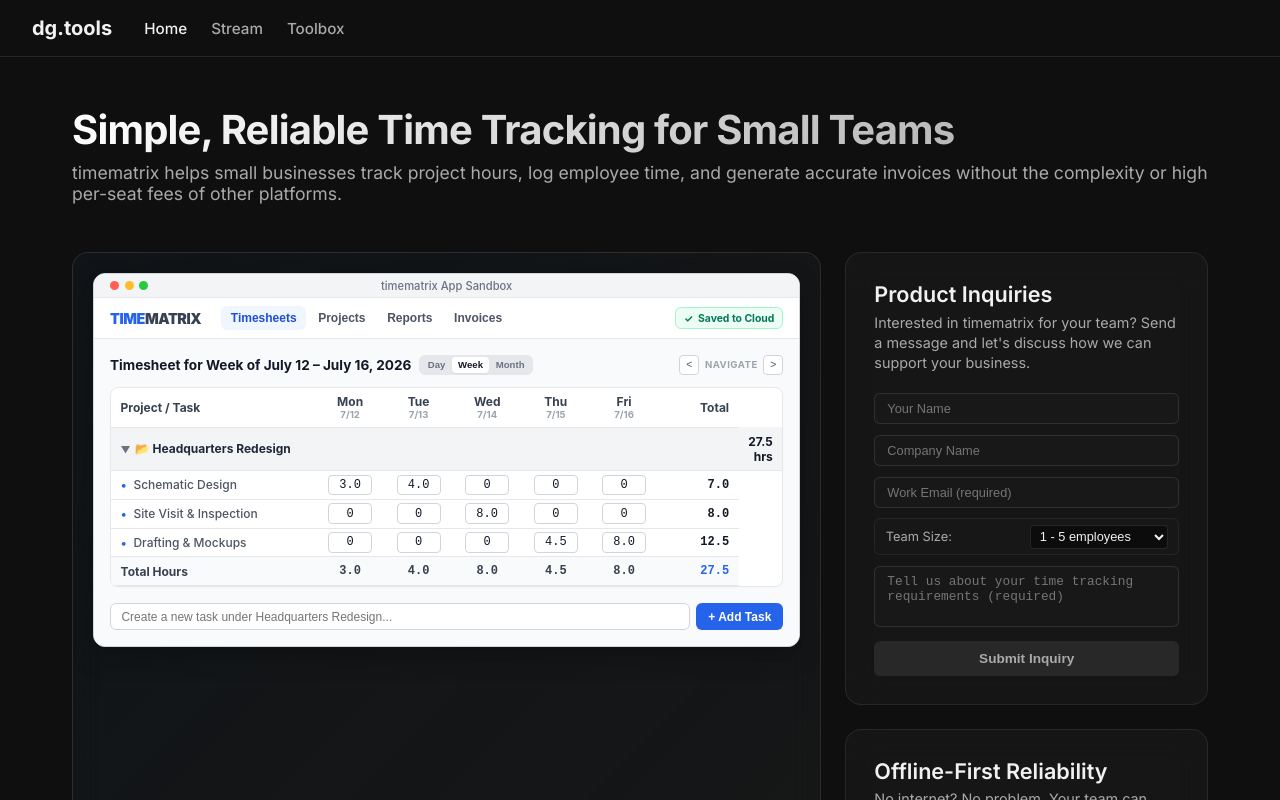
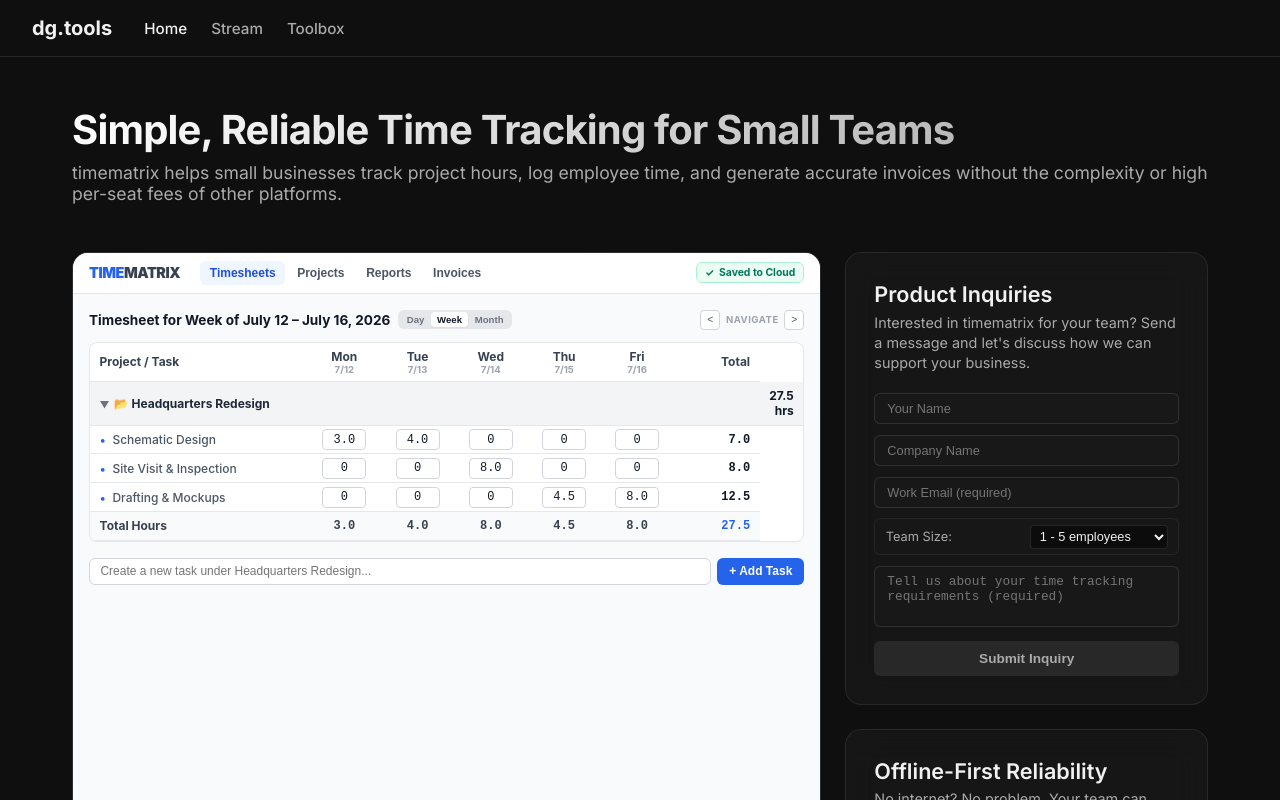
Before and after one commit to 1d2g/noble-lovelace, a Next.js app: page / in a window 1280 px wide. Shown: the top 800 px of the page. Built offline with nearby package versions, Linux system fonts and the light colour scheme.

Commit message:
style: extend app container to edge, remove titlebar, and fix inquiry wiggles

```diff
--- a/src/app/components/BentoWidgets.tsx
+++ b/src/app/components/BentoWidgets.tsx
@@ -117,16 +117,6 @@ export function TimeMatrixDemoWidget() {
     <div className={`${styles.bentoCard} ${styles.flagshipCard}`}>
       {/* Desktop App Frame Container */}
       <div className={styles.appContainerFrame}>
-        {/* macOS Window Controls Top Bar */}
-        <div className={styles.appTopBar}>
-          <div className={styles.windowControls}>
-            <span className={styles.dotRed}></span>
-            <span className={styles.dotYellow}></span>
-            <span className={styles.dotGreen}></span>
-          </div>
-          <span className={styles.windowTitle}>timematrix App Sandbox</span>
-        </div>
-
         {/* App Header */}
         <header className={styles.appHeader}>
           <div className={styles.appHeaderLeft}>
@@ -319,7 +309,7 @@ export function BusinessInquiryWidget() {
   };
 
   return (
-    <div className={styles.bentoCard}>
+    <div className={`${styles.bentoCard} ${styles.inquiriesCard}`}>
       <div>
         <h3 className={styles.cardTitle}>Product Inquiries</h3>
         <p className={styles.cardDesc}>Interested in timematrix for your team? Send a message and let's discuss how we can support your business.</p>
--- a/src/app/page.module.css
+++ b/src/app/page.module.css
@@ -61,7 +61,7 @@
   grid-row: span 2;
   background: linear-gradient(135deg, rgba(62, 166, 255, 0.04) 0%, rgba(33, 33, 33, 0.45) 100%);
   border-color: rgba(255, 255, 255, 0.1);
-  padding: 1.25rem; /* slightly less padding to fit the app frame */
+  padding: 0;
 }
 
 .flagshipCard:hover {
@@ -108,51 +108,19 @@
 /* High Fidelity Desktop App Mockup Frame */
 .appContainerFrame {
   background: #f9fafb; /* Light Gray */
-  border-radius: 12px;
-  border: 1px solid #d1d5db;
+  border: none;
+  border-radius: 0;
   overflow: hidden;
   color: #111827; /* Dark Gray text */
   font-family: -apple-system, BlinkMacSystemFont, "Segoe UI", Roboto, sans-serif;
-  box-shadow: 0 10px 25px rgba(0, 0, 0, 0.25);
   display: flex;
   flex-direction: column;
   width: 100%;
+  height: 100%;
 }
 
-.appTopBar {
-  background: #f3f4f6;
-  border-bottom: 1px solid #e5e7eb;
-  padding: 0.45rem 1rem;
-  display: flex;
-  align-items: center;
-  position: relative;
-}
-
-.windowControls {
-  display: flex;
-  gap: 0.35rem;
-  z-index: 10;
-}
-
-.dotRed, .dotYellow, .dotGreen {
-  width: 9px;
-  height: 9px;
-  border-radius: 50%;
-  display: inline-block;
-}
-.dotRed { background: #ff5f56; }
-.dotYellow { background: #ffbd2e; }
-.dotGreen { background: #27c93f; }
-
-.windowTitle {
-  font-size: 0.7rem;
-  color: #6b7280;
-  margin: 0 auto;
-  position: absolute;
-  left: 50%;
-  transform: translateX(-50%);
-  font-weight: 500;
-  pointer-events: none;
+.inquiriesCard:hover {
+  transform: none;
 }
 
 /* App Header */
```
